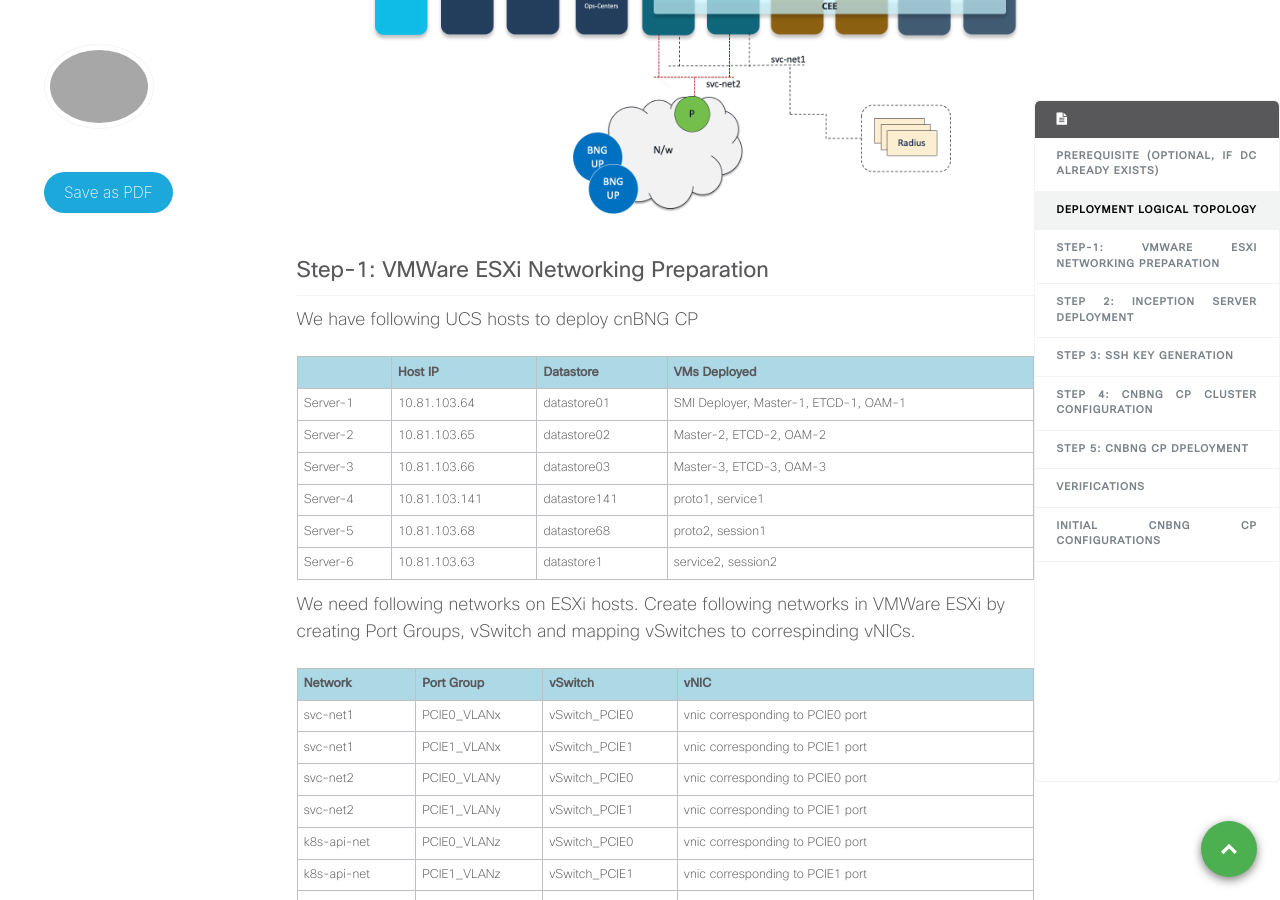
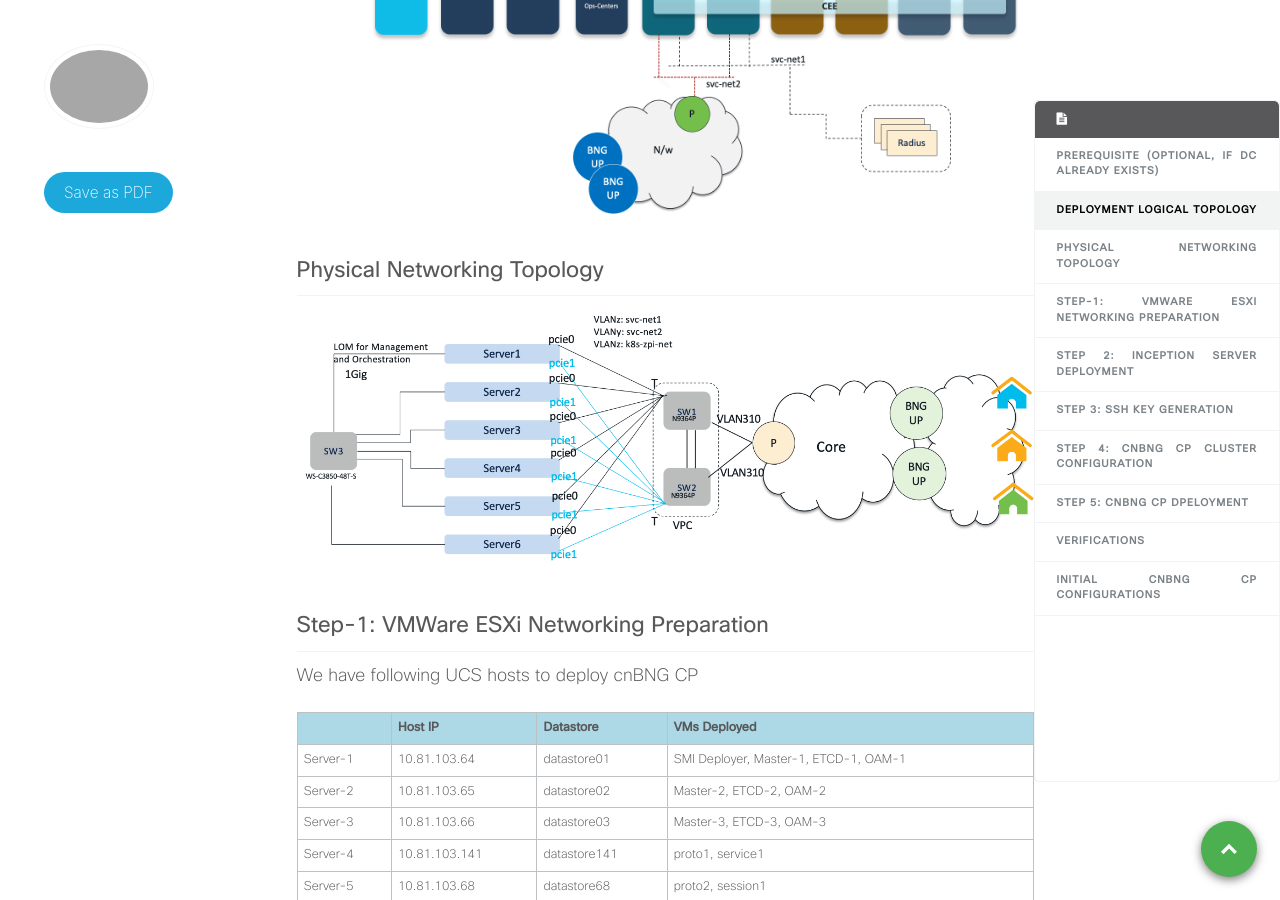
Before and after one commit to xrdocs/cnbng, a Jekyll site: the page built from _tutorials/multi-server-cnbng-cp-deployment-in-vmware.md, in a window 1280 px wide and 900 px high, scrolled down 1482 px. Built offline with Jekyll 4.4.1, drawn with Linux system fonts in a browser that asks for light colours; comment, search, counter and statistics services are not loaded.

Commit message:
Update multi-server-cnbng-cp-deployment-in-vmware.md

```diff
--- a/_tutorials/multi-server-cnbng-cp-deployment-in-vmware.md
+++ b/_tutorials/multi-server-cnbng-cp-deployment-in-vmware.md
@@ -28,6 +28,10 @@ We will deploy Multi server/node cnBNG CP in following steps:
 ## Deployment Logical Topology
 
 ![cnbng-cp-multi-server1.png]({{site.baseurl}}/images/cnbng-cp-multi-server1.png)
+
+## Physical Networking Topology
+
+![cnbng-multi-server2.png]({{site.baseurl}}/images/cnbng-multi-server2.png)
 
 ## Step-1: VMWare ESXi Networking Preparation
 
```
